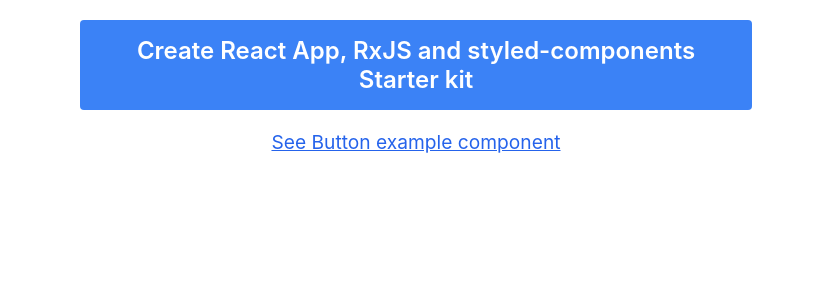
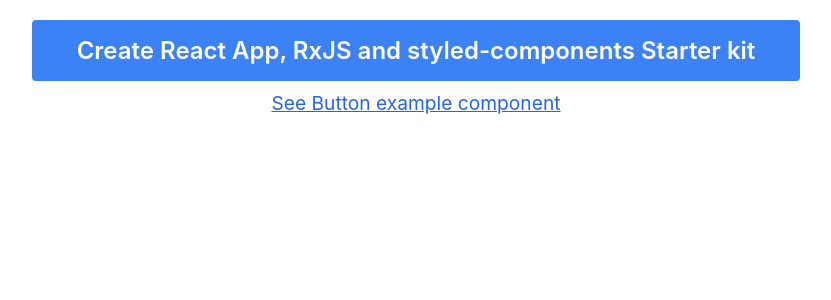
Before and after one commit to thisdot/starter.dev, a React (Create React App) app in the folder starters/cra-rxjs-styled-components/: page / in a window 1280 px wide. Shown: the top 300 px of the page, without its empty margins (224-1055 px from the left). Built offline with nearby package versions, Linux system fonts and the light colour scheme.

Commit message:
feat: adding homepage container styles

```diff
--- a/starters/cra-rxjs-styled-components/src/components/Homepage/Homepage.styles.tsx
+++ b/starters/cra-rxjs-styled-components/src/components/Homepage/Homepage.styles.tsx
@@ -1,15 +1,19 @@
 import styled from 'styled-components';
 import { Link } from 'react-router-dom';
+
+export const HeaderContainer = styled.div`
+  margin: 20px auto;
+  width: 60%;
+`;
+
 export const Header = styled.header`
   color: #fff;
   padding: 1rem;
   font-size: 1.5rem;
   font-weight: 600;
   border: none;
-  margin: 20px auto;
   text-align: center;
-  width: 50%;
-  height: ;
+
   border-radius: 0.25rem;
   background-color: rgb(59 130 246);
 `;
--- a/starters/cra-rxjs-styled-components/src/components/Homepage/Homepage.tsx
+++ b/starters/cra-rxjs-styled-components/src/components/Homepage/Homepage.tsx
@@ -1,13 +1,18 @@
-import { Header, ButtonExampleLink, ButtonLinkDiv } from './Homepage.styles';
+import {
+  HeaderContainer,
+  Header,
+  ButtonExampleLink,
+  ButtonLinkDiv,
+} from './Homepage.styles';
 export function Homepage() {
   return (
-    <>
+    <HeaderContainer>
       <Header>Create React App, RxJS and styled-components Starter kit</Header>
       <ButtonLinkDiv>
         <ButtonExampleLink to="/button-example">
           See Button example component
         </ButtonExampleLink>
       </ButtonLinkDiv>
-    </>
+    </HeaderContainer>
   );
 }
```
